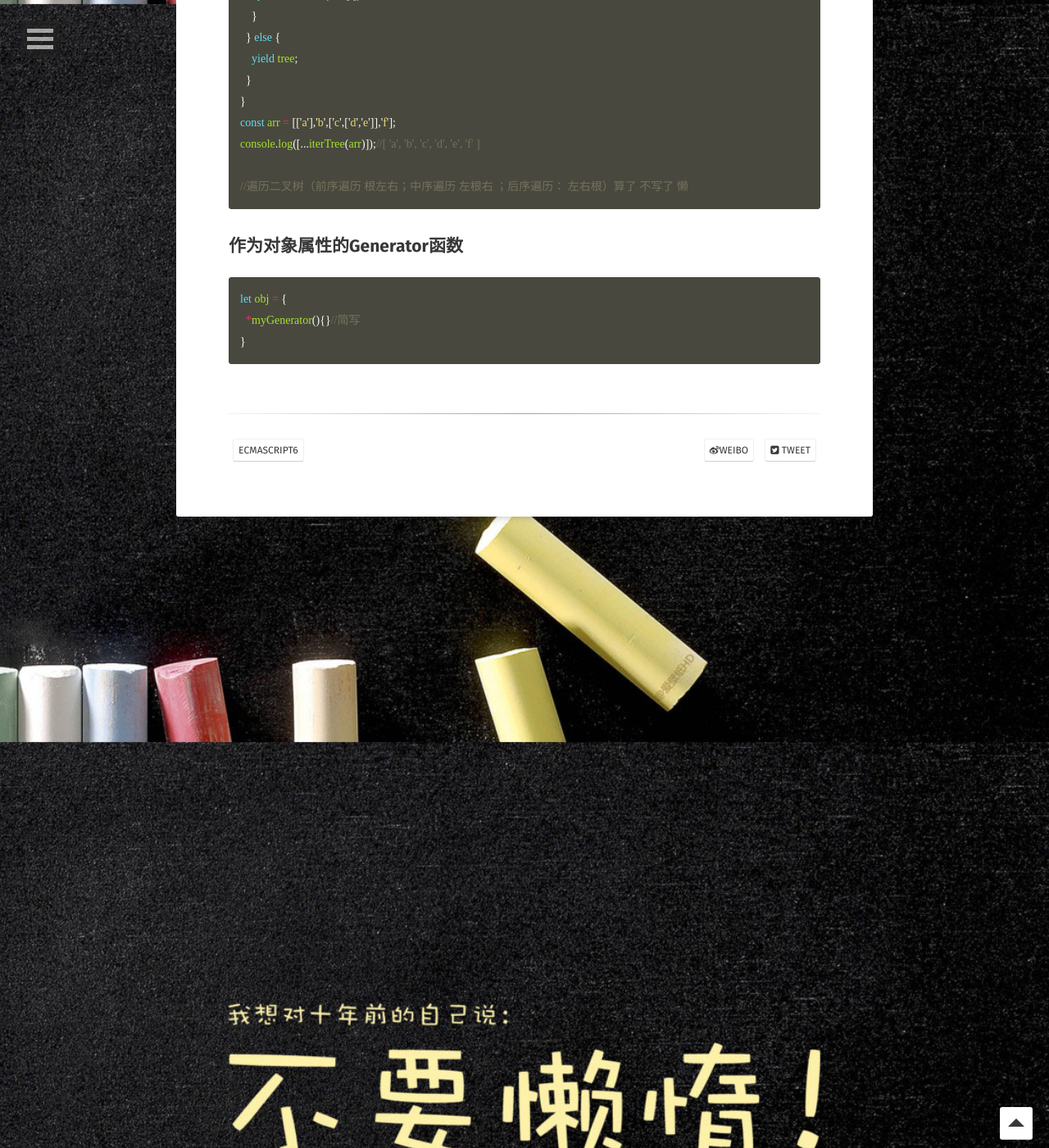
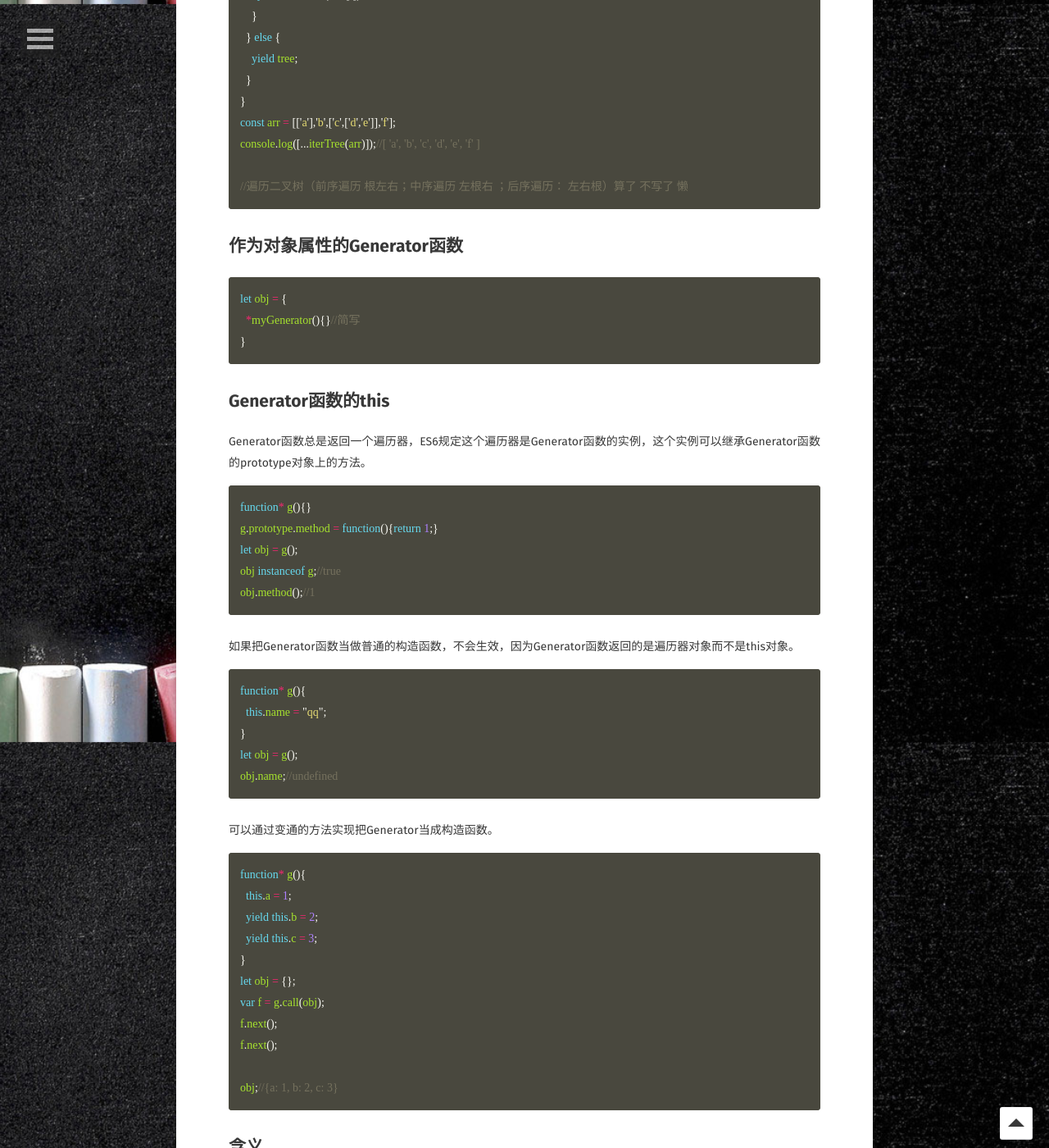
Before and after one commit to ArielWorld/ArielWorld.github.io, a Jekyll site: the page built from _posts/2017-02-21-ES6-note12.md, in a window 1280 px wide and 1400 px high, scrolled down 5395 px. Shown: the whole window at 82% size. Built offline with Jekyll 4.4.1, drawn with Linux system fonts in a browser that asks for light colours; some web fonts are replaced; comment, search, counter and statistics services are not loaded; some of the changed text lies outside the part shown.

Commit message:
generator

````diff
--- a/_posts/2017-02-21-ES6-note12.md
+++ b/_posts/2017-02-21-ES6-note12.md
@@ -224,3 +224,56 @@ let obj = {
   *myGenerator(){}//简写
 }
 ```
+
+## Generator函数的this
+
+Generator函数总是返回一个遍历器，ES6规定这个遍历器是Generator函数的实例，这个实例可以继承Generator函数的prototype对象上的方法。
+
+```js
+function* g(){}
+g.prototype.method = function(){return 1;}
+let obj = g();
+obj instanceof g;//true
+obj.method();//1
+```
+
+如果把Generator函数当做普通的构造函数，不会生效，因为Generator函数返回的是遍历器对象而不是this对象。
+
+```js
+function* g(){
+  this.name = "qq";
+}
+let obj = g();
+obj.name;//undefined
+```
+
+可以通过变通的方法实现把Generator当成构造函数。
+
+```js
+function* g(){
+  this.a = 1;
+  yield this.b = 2;
+  yield this.c = 3;
+}
+let obj = {};
+var f = g.call(obj);
+f.next();
+f.next();
+
+obj;//{a: 1, b: 2, c: 3}
+```
+
+## 含义
+
+Generator与状态机
+
+```js
+var clock = function* (){
+  while(true){
+    yield _;
+    console.log("Tick!");
+    yield _;
+    console.log("Tock");
+  }
+};
+```
````
Also changed, not shown: _posts/2017-02-14-ES6-note7.md (+11 -3 lines), _posts/2017-02-24-ES6-note13.md (added, +11 -0 lines).
